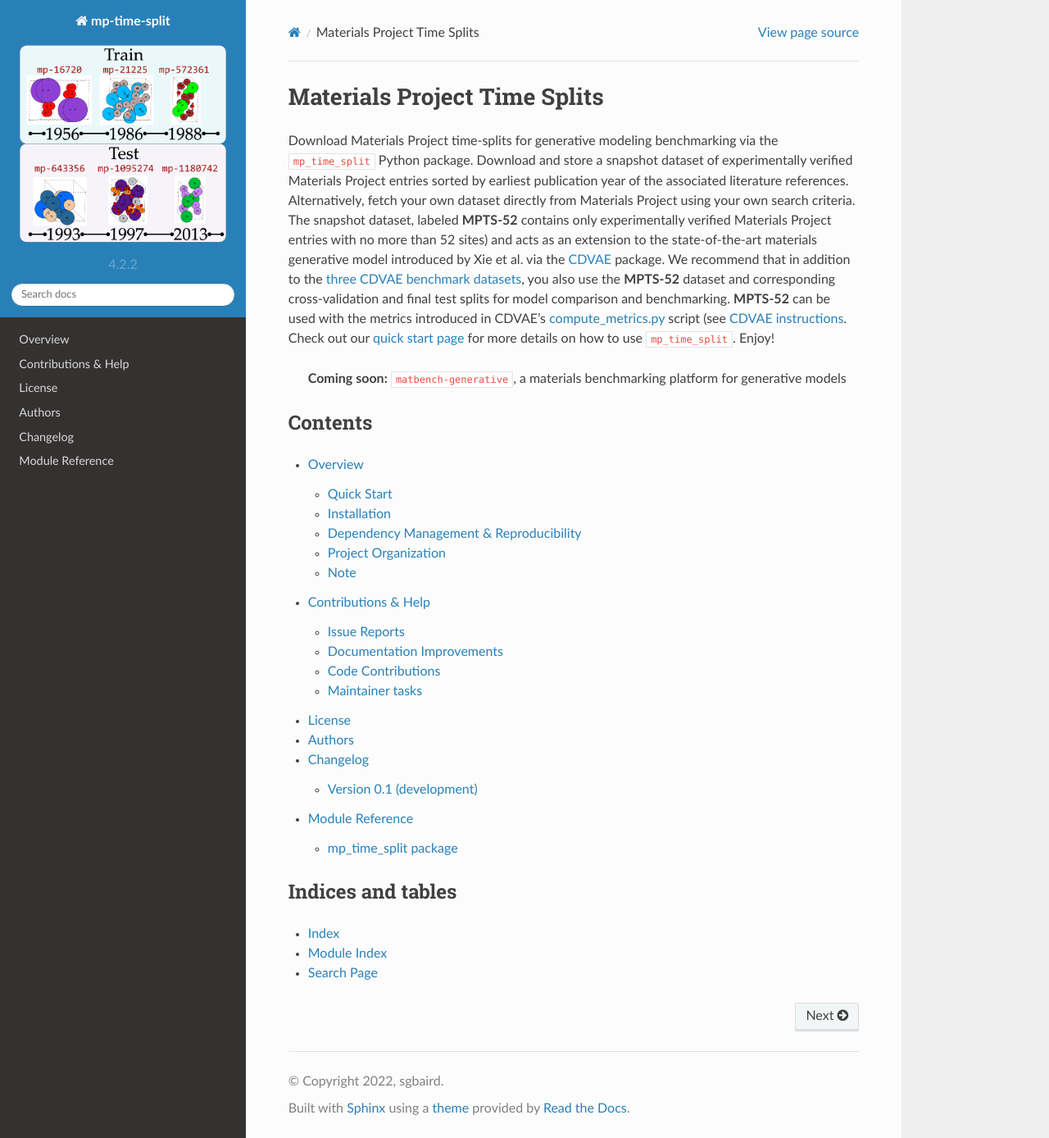
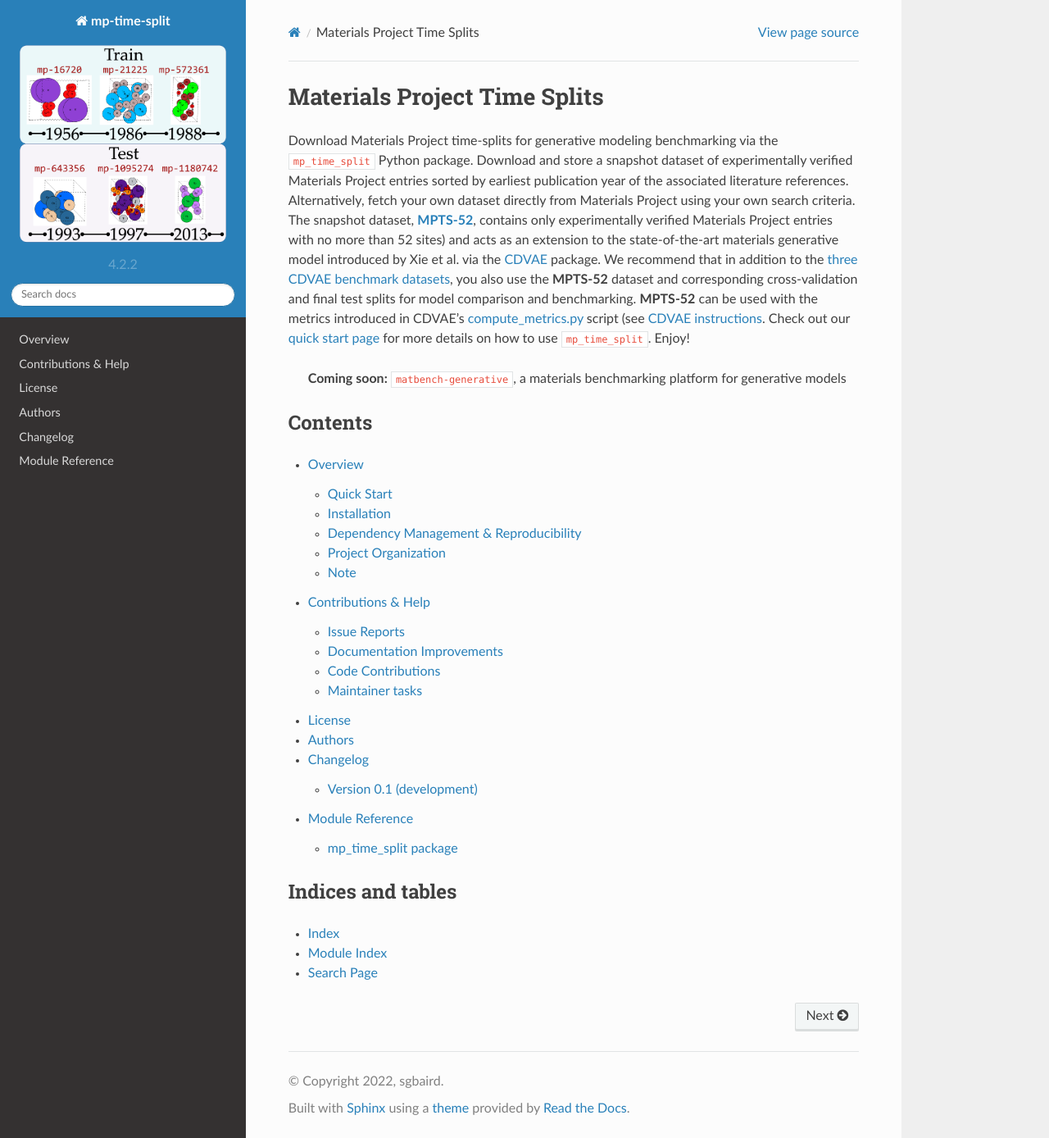
Before and after one commit to sparks-baird/mp-time-split, a Sphinx documentation site: the page built from docs/index.md, in a window 1280 px wide and 1388 px high. Shown: the whole window at 82% size. Built offline with Sphinx 7.4.7 and the Read the Docs theme 2.0.0, drawn with Linux system fonts in a browser that asks for light colours.

Commit message:
add link to MPTS-52

```diff
--- a/docs/index.md
+++ b/docs/index.md
@@ -4,7 +4,7 @@ Download Materials Project time-splits for generative modeling benchmarking via
 `mp_time_split` Python package. Download and store a snapshot dataset of experimentally
 verified Materials Project entries sorted by earliest publication year of the associated
 literature references. Alternatively, fetch your own dataset directly from Materials
-Project using your own search criteria. The snapshot dataset, labeled **MPTS-52**
+Project using your own search criteria. The snapshot dataset, [**MPTS-52**](https://doi.org/10.6084/m9.figshare.19991516.v4),
 contains only experimentally verified Materials Project entries with no more than 52
 sites) and acts as an extension to the state-of-the-art materials generative model
 introduced by Xie et al. via the [CDVAE](https://github.com/txie-93/cdvae) package. We recommend that in addition to the
```
